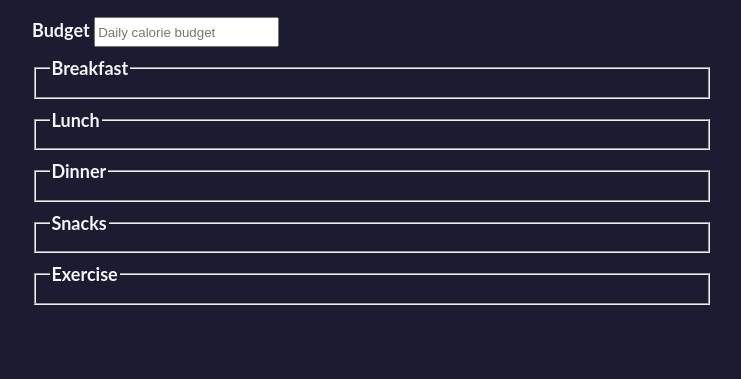
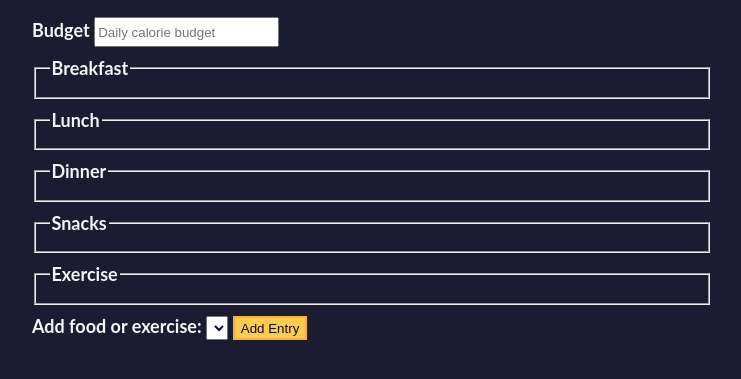
Before and after one commit to majemi97/Building-a-Calorie-Counter, a plain HTML site: page index.html in a window 1280 px wide. Shown: the part 67-446 px from the top of the page, without its empty margins (268-1009 px from the left). Drawn offline with Linux system fonts and the light colour scheme.

Commit message:
Update index.html

```diff
--- a/index.html
+++ b/index.html
@@ -39,8 +39,13 @@
             <legend>Exercise</legend>
             <div class="input-container"></div>
           </fieldset>
-        </form>
-      </div>
+          <div class="controls">
+            <span>
+              <label for="entry-dropdown">Add food or exercise:</label>
+              <select id="entry-dropdown" name="options"></select>
+              <button id="add-entry" type="button">Add Entry</button>
+            </span>
+          </div>
     </main>
   </body>
 </html>
```
